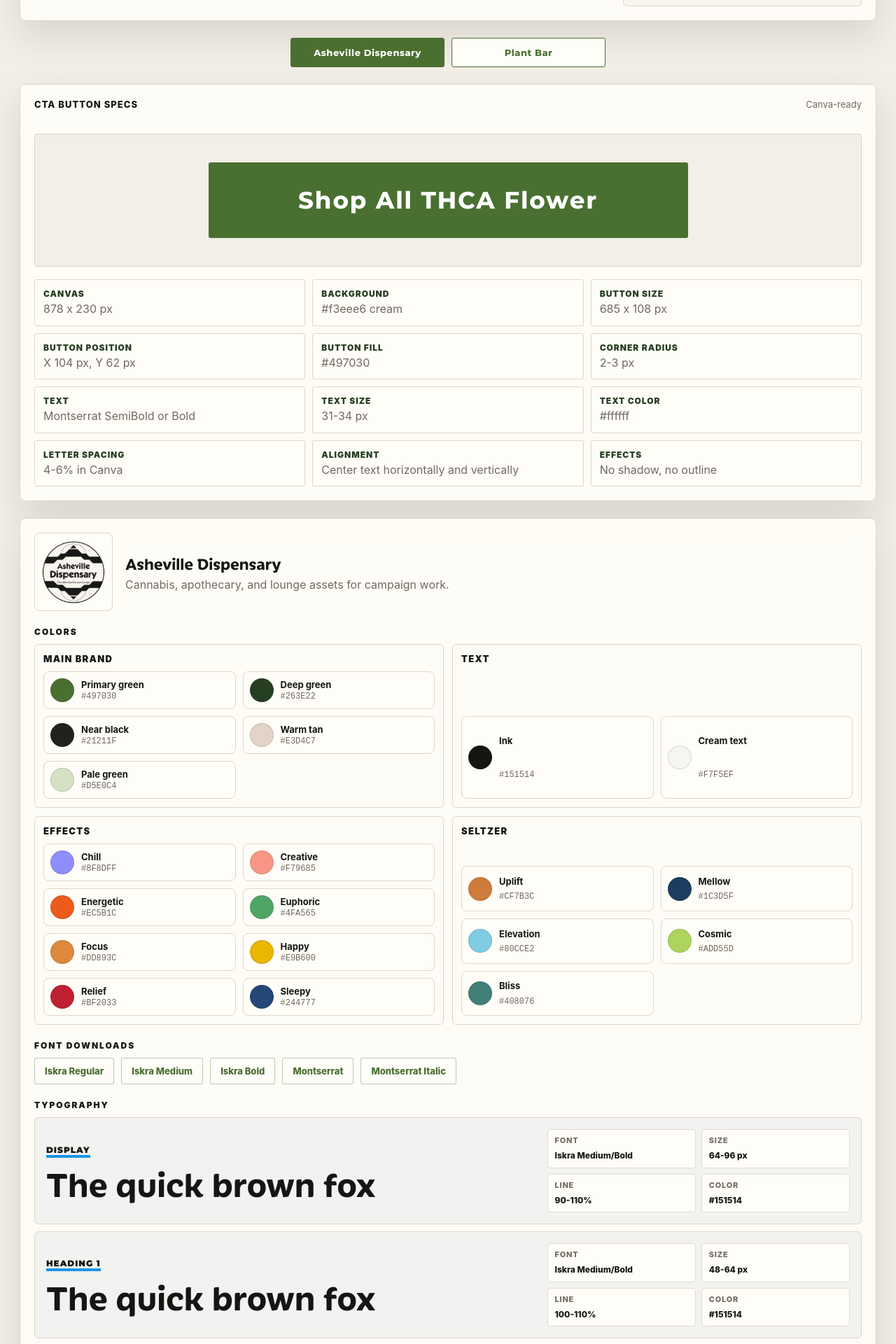
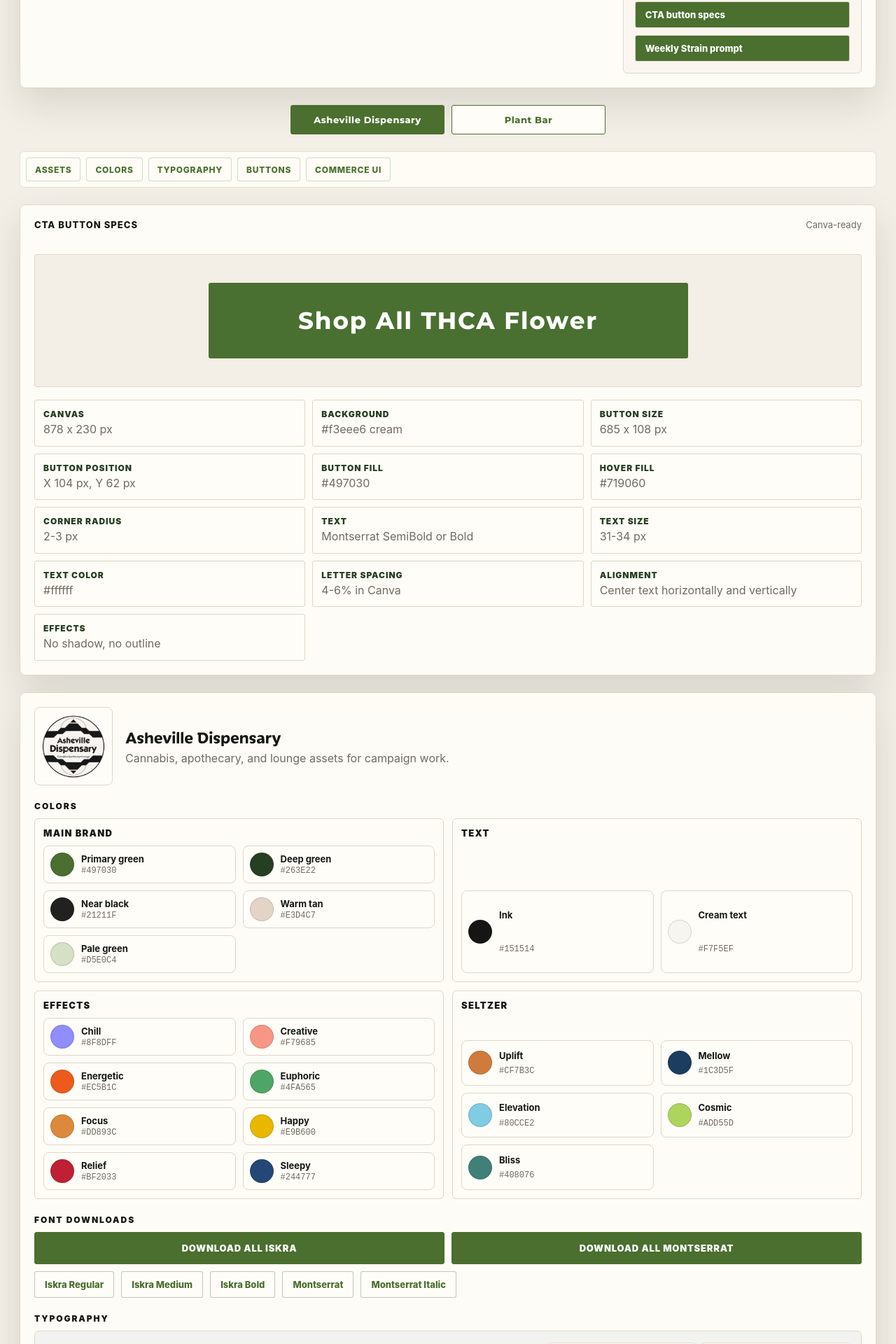
Before and after one commit to thelifeoferic/FRMABVE, a Next.js app in the folder asheville-campaign-studio-live/: page /settings in a window 1280 px wide. Shown: the part 460-2380 px from the top of the page at 70% size. Built offline with nearby package versions, Linux system fonts and the light colour scheme.

Commit message:
Add files via upload

```diff
--- a/asheville-campaign-studio-live/app/globals.css
+++ b/asheville-campaign-studio-live/app/globals.css
@@ -1553,6 +1553,11 @@
   font-weight: 760;
   letter-spacing: 0.055em;
   text-align: center;
+  transition: background 160ms ease;
+}
+
+.cta-spec-preview span:hover {
+  background: #719060;
 }
 
 .plant-bar-cta-preview {
@@ -1575,6 +1580,10 @@
   letter-spacing: 0.16em;
   text-align: center;
   text-transform: uppercase;
+}
+
+.plant-bar-cta-preview span:hover {
+  background: #12364f;
 }
 
 .cta-spec-grid {
@@ -1676,6 +1685,41 @@
   padding: 0 20px;
 }
 
+.brand-kit-jump-nav {
+  position: sticky;
+  top: 0;
+  z-index: 3;
+  display: flex;
+  flex-wrap: wrap;
+  gap: 8px;
+  align-items: center;
+  border: 1px solid rgba(49, 95, 52, 0.16);
+  border-radius: 6px;
+  background: rgba(255, 253, 248, 0.92);
+  padding: 8px;
+  backdrop-filter: blur(10px);
+}
+
+.brand-kit-jump-nav a {
+  display: inline-grid;
+  min-height: 34px;
+  place-items: center;
+  border: 1px solid rgba(49, 95, 52, 0.22);
+  border-radius: 3px;
+  color: var(--action-bg);
+  font-size: 12px;
+  font-weight: 850;
+  letter-spacing: 0.06em;
+  padding: 0 12px;
+  text-decoration: none;
+  text-transform: uppercase;
+}
+
+.brand-kit-page[data-brand="plant-bar"] .brand-kit-jump-nav a {
+  border-color: rgba(6, 31, 51, 0.24);
+  color: #061f33;
+}
+
 .prompt-library-section {
   display: grid;
   gap: 12px;
@@ -2016,6 +2060,28 @@
   gap: 10px;
 }
 
+.font-bundle-list {
+  display: grid;
+  grid-template-columns: repeat(2, minmax(0, 1fr));
+  gap: 10px;
+}
+
+.font-bundle-list a {
+  display: grid;
+  min-height: 46px;
+  place-items: center;
+  border: 1px solid var(--action-bg);
+  border-radius: 3px;
+  background: var(--action-bg);
+  color: var(--action-text);
+  font-size: 13px;
+  font-weight: 900;
+  letter-spacing: 0.06em;
+  text-align: center;
+  text-decoration: none;
+  text-transform: uppercase;
+}
+
 .brand-font-list span,
 .brand-font-list a,
 .brand-download-list a {
@@ -2174,6 +2240,167 @@
   background: #061f33;
 }
 
+.commerce-guidelines {
+  display: grid;
+  grid-template-columns: minmax(280px, 0.82fr) minmax(320px, 1.18fr);
+  gap: 18px;
+  align-items: stretch;
+}
+
+.product-card-spec,
+.icon-tile-spec {
+  border: 1px solid rgba(73, 112, 48, 0.28);
+  border-radius: 6px;
+  background: #fffdf8;
+  padding: 16px;
+}
+
+.product-card-spec {
+  display: grid;
+  gap: 12px;
+}
+
+.product-image-frame {
+  position: relative;
+  display: grid;
+  min-height: 330px;
+  place-items: center;
+  overflow: hidden;
+  border: 1px solid #4fa565;
+  border-radius: 4px;
+  background: #f3eee6;
+}
+
+.effect-badge,
+.thca-badge {
+  position: absolute;
+  z-index: 1;
+  border-radius: 3px;
+  font-family: "Montserrat AVL", Inter, ui-sans-serif, system-ui, sans-serif;
+  font-weight: 900;
+  letter-spacing: 0.04em;
+}
+
+.effect-badge {
+  top: 18px;
+  left: 18px;
+  background: #4fa565;
+  color: #fffdf8;
+  font-size: 13px;
+  padding: 10px 14px;
+  text-transform: uppercase;
+}
+
+.thca-badge {
+  right: 16px;
+  bottom: 16px;
+  border: 1px solid #497030;
+  background: #f7f5ef;
+  color: #497030;
+  font-size: 12px;
+  padding: 8px 10px;
+}
+
+.flower-shape {
+  width: min(170px, 58%);
+  aspect-ratio: 0.72;
+  border-radius: 54% 46% 43% 57% / 40% 48% 52% 60%;
+  background:
+    radial-gradient(circle at 30% 26%, rgba(255, 255, 255, 0.72) 0 3px, transparent 4px),
+    radial-gradient(circle at 68% 36%, rgba(236, 91, 28, 0.72) 0 3px, transparent 4px),
+    radial-gradient(circle at 42% 58%, rgba(236, 91, 28, 0.62) 0 2px, transparent 3px),
+    linear-gradient(135deg, #d5e0c4, #8ca07a 34%, #5b684d 72%, #d98d33);
+  box-shadow: inset 0 0 28px rgba(21, 21, 20, 0.24);
+}
+
+.product-card-spec small {
+  color: var(--ink);
+  font-size: 11px;
+  font-weight: 900;
+  letter-spacing: 0.08em;
+  text-transform: uppercase;
+}
+
+.product-card-spec h3 {
+  margin: 0;
+  color: var(--ink);
+  font-size: clamp(24px, 2.2vw, 34px);
+  line-height: 1.05;
+}
+
+.product-card-spec p {
+  margin: 0;
+  color: var(--muted);
+}
+
+.product-card-spec > strong {
+  color: var(--ink);
+  font-size: 28px;
+}
+
+.product-actions {
+  display: grid;
+  grid-template-columns: repeat(2, minmax(0, 1fr));
+  gap: 10px;
+}
+
+.product-actions span {
+  display: grid;
+  min-height: 48px;
+  place-items: center;
+  border: 1px solid #497030;
+  border-radius: 3px;
+  color: #497030;
+  font-weight: 900;
+  letter-spacing: 0.04em;
+  text-align: center;
+}
+
+.product-actions span:first-child {
+  background: #497030;
+  color: #fffdf8;
+}
+
+.icon-tile-spec {
+  display: grid;
+}
+
+.icon-grid-spec {
+  display: grid;
+  grid-template-columns: repeat(2, minmax(0, 1fr));
+  gap: 12px;
+}
+
+.icon-grid-spec div {
+  display: grid;
+  min-height: 118px;
+  align-content: center;
+  gap: 16px;
+  border: 1px solid rgba(73, 112, 48, 0.18);
+  border-radius: 6px;
+  background: #f7f5ef;
+  padding: 18px;
+}
+
+.icon-grid-spec span {
+  color: #497030;
+  font-size: 28px;
+  line-height: 1;
+}
+
+.icon-grid-spec strong {
+  color: #497030;
+  font-size: 15px;
+  font-weight: 900;
+  line-height: 1.2;
+}
+
+.brand-kit-section,
+.cta-spec-card,
+.brand-kit-grid {
+  scroll-margin-top: 82px;
+}
+
 @media (max-width: 1050px) {
   .workspace {
     grid-template-columns: 1fr;
@@ -2200,7 +2427,8 @@
   }
 
   .brand-color-groups,
-  .brand-type-row {
+  .brand-type-row,
+  .commerce-guidelines {
     grid-template-columns: 1fr;
   }
 
@@ -2340,6 +2568,33 @@
     position: static;
   }
 
+  .brand-kit-jump-nav {
+    position: static;
+    flex-wrap: nowrap;
+    overflow-x: auto;
+    border-radius: 0;
+    border-right: 0;
+    border-left: 0;
+    margin-right: -16px;
+    margin-left: -16px;
+    padding: 10px 16px;
+    scrollbar-width: none;
+  }
+
+  .brand-kit-jump-nav::-webkit-scrollbar {
+    display: none;
+  }
+
+  .font-bundle-list,
+  .icon-grid-spec,
+  .product-actions {
+    grid-template-columns: 1fr;
+  }
+
+  .product-image-frame {
+    min-height: 260px;
+  }
+
   .prompt-tabs a {
     flex: 1 1 100%;
   }
--- a/asheville-campaign-studio-live/app/settings/page.tsx
+++ b/asheville-campaign-studio-live/app/settings/page.tsx
@@ -61,6 +61,8 @@
       }
     ],
     downloads: [
+      ["All Iskra fonts", "/brand-kit/asheville-dispensary/fonts/iskra-fonts.zip"],
+      ["All Montserrat fonts", "/brand-kit/asheville-dispensary/fonts/montserrat-fonts.zip"],
       ["Primary logo", "/brand-kit/asheville-dispensary/asheville-dispensary-logo.png"],
       ["Round logo", "/brand-kit/asheville-dispensary/asheville-dispensary-logo-round.png"],
       ["Hero logo", "/brand-imagery/asheville-round-logo.png"],
@@ -114,6 +116,7 @@
   ["Button size", "685 x 108 px"],
   ["Button position", "X 104 px, Y 62 px"],
   ["Button fill", "#497030"],
+  ["Hover fill", "#719060"],
   ["Corner radius", "2-3 px"],
   ["Text", "Montserrat SemiBold or Bold"],
   ["Text size", "31-34 px"],
@@ -128,6 +131,7 @@
   ["Background", "#f4efe6 cream"],
   ["Button size", "554 x 92 px"],
   ["Button fill", "#061f33"],
+  ["Hover fill", "#12364f"],
   ["Corner radius", "999 px"],
   ["Text", "Clean sans, Bold"],
   ["Text size", "22-26 px"],
@@ -195,7 +199,15 @@
         ))}
       </nav>
 
-      <section className="panel cta-spec-card" aria-label={`${activeBrand.name} CTA button specs`}>
+      <nav className="brand-kit-jump-nav" aria-label="Brand kit sections">
+        <a href="#assets">Assets</a>
+        <a href="#colors">Colors</a>
+        <a href="#typography">Typography</a>
+        <a href="#buttons">Buttons</a>
+        {isAsheville ? <a href="#commerce">Commerce UI</a> : null}
+      </nav>
+
+      <section className="panel cta-spec-card" id="buttons" aria-label={`${activeBrand.name} CTA button specs`}>
           <div className="section-heading">
             <p>CTA Button Specs</p>
             <span>Canva-ready</span>
@@ -217,7 +229,7 @@
           </div>
         </section>
 
-      <section className="brand-kit-grid" aria-label="Downloadable brand assets">
+      <section className="brand-kit-grid" id="assets" aria-label="Downloadable brand assets">
         <article className="panel brand-kit-card" key={activeBrand.name}>
           <div className="brand-kit-card-grid">
             <div className="brand-kit-primary-column">
@@ -229,7 +241,7 @@
                 </div>
               </div>
 
-              <div className="brand-kit-section">
+              <div className="brand-kit-section" id="colors">
                 <h2>Colors</h2>
                 <div className="brand-color-groups">
                   {activeBrand.colorGroups.map((group) => (
@@ -251,6 +263,16 @@
 
               <div className="brand-kit-section">
                 <h2>Font downloads</h2>
+                {isAsheville ? (
+                  <div className="font-bundle-list">
+                    <a href="/brand-kit/asheville-dispensary/fonts/iskra-fonts.zip" download>
+                      Download all Iskra
+                    </a>
+                    <a href="/brand-kit/asheville-dispensary/fonts/montserrat-fonts.zip" download>
+                      Download all Montserrat
+                    </a>
+                  </div>
+                ) : null}
                 <div className="brand-font-list">
                   {activeBrand.fonts.map(([label, href]) => (
                     href ? (
@@ -264,7 +286,7 @@
                 </div>
               </div>
 
-              <div className="brand-kit-section">
+              <div className="brand-kit-section" id="typography">
                 <h2>Typography</h2>
                 <div className="brand-type-scale">
                   {activeBrand.typography.map(([label, sample, family, size, lineHeight, color]) => (
@@ -295,6 +317,47 @@
                   ))}
                 </div>
               </div>
+
+              {isAsheville ? (
+                <div className="brand-kit-section" id="commerce">
+                  <h2>Commerce UI</h2>
+                  <div className="commerce-guidelines">
+                    <article className="product-card-spec">
+                      <div className="product-image-frame">
+                        <span className="effect-badge">Euphoric</span>
+                        <div className="flower-shape" aria-hidden="true" />
+                        <span className="thca-badge">THCA: 36%</span>
+                      </div>
+                      <small>Private Reserve</small>
+                      <h3>Super Boof THCA Flower</h3>
+                      <p>159 reviews</p>
+                      <strong>From: $13</strong>
+                      <div className="product-actions">
+                        <span>Select Options</span>
+                        <span>View Product</span>
+                      </div>
+                    </article>
+
+                    <article className="icon-tile-spec">
+                      <div className="icon-grid-spec">
+                        {[
+                          ["□", "Free Nation-wide Shipping over $99"],
+                          ["♧", "Satisfaction Guaranteed"],
+                          ["✺", "Organic Products"],
+                          ["⌬", "DEA Certified Lab Testing"],
+                          ["▭", "Secure Payment"],
+                          ["▤", "No Medical Card Needed"]
+                        ].map(([icon, label]) => (
+                          <div key={label}>
+                            <span>{icon}</span>
+                            <strong>{label}</strong>
+                          </div>
+                        ))}
+                      </div>
+                    </article>
+                  </div>
+                </div>
+              ) : null}
             </div>
           </div>
         </article>
```
Also changed, not shown: 2 other files (tests, documents, lock files or other folders).
